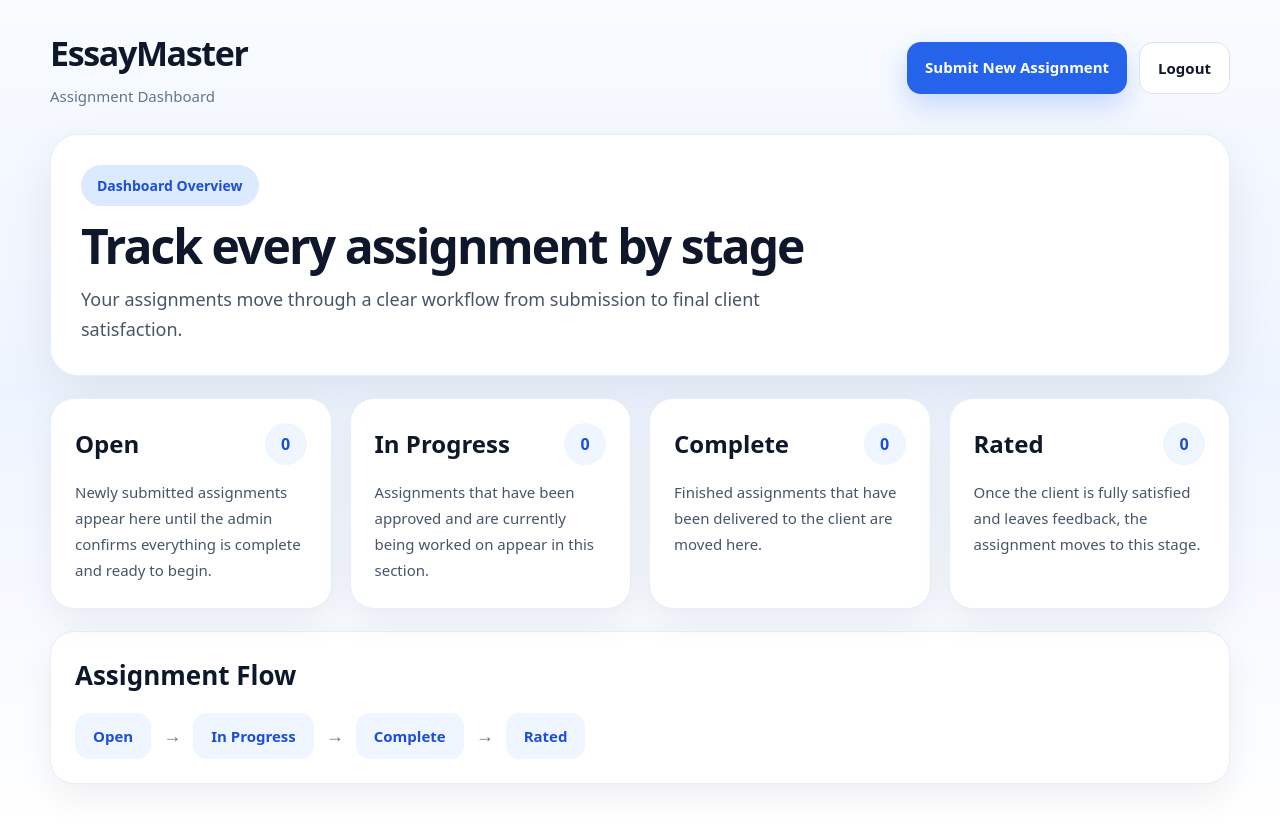
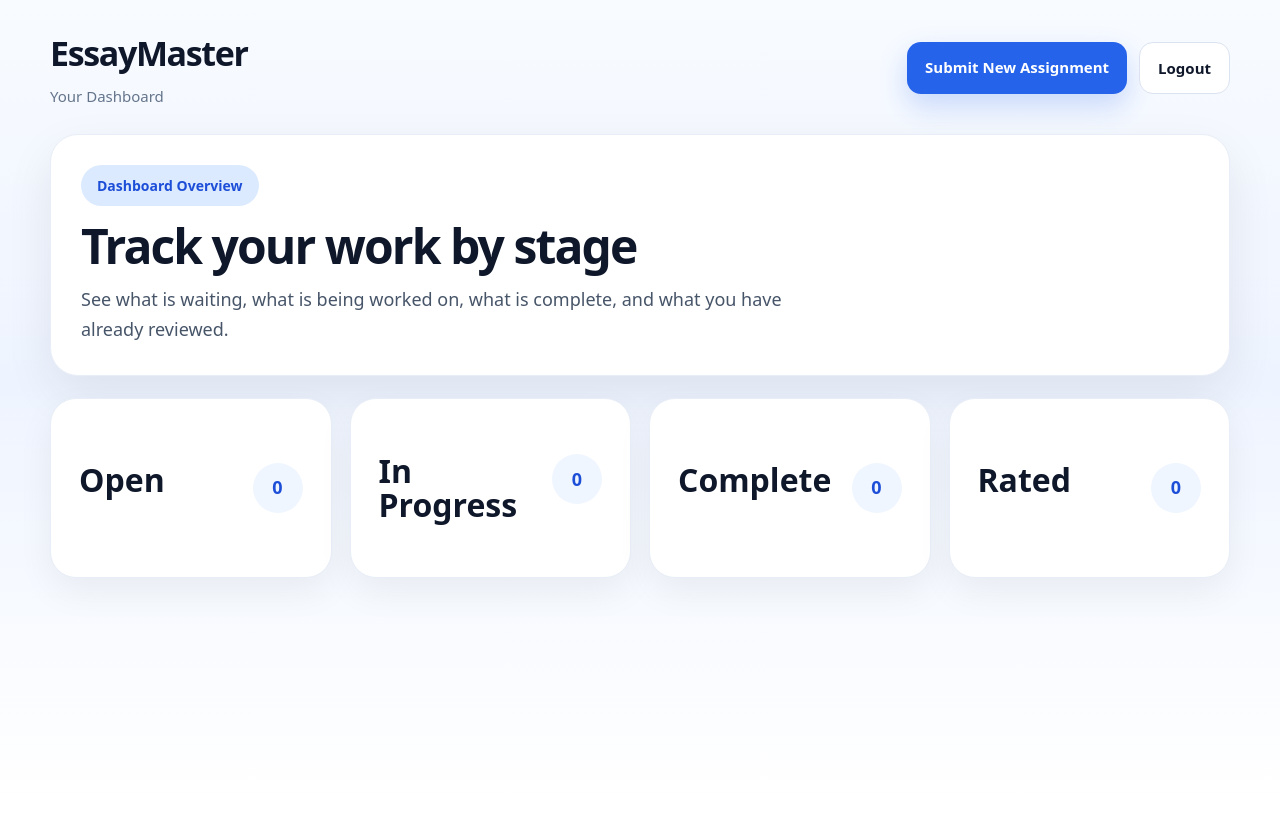
Before and after one commit to Brady294/academic-frontend, a Next.js app: page /dashboard in a window 1280 px wide. After the commit the page ends 800 px from the top, so only its background shows below. Built offline with nearby package versions, Linux system fonts and the light colour scheme; sample sign-in values are in the browser's storage.

Commit message:
Changes to the Dashboard

```diff
--- a/app/dashboard/page.tsx
+++ b/app/dashboard/page.tsx
@@ -10,31 +10,32 @@ type StatusCard = {
 
 export default function DashboardPage() {
   const [mounted, setMounted] = useState(false);
+  const [openTab, setOpenTab] = useState<string | null>(null);
 
   const statusCards: StatusCard[] = [
     {
       title: "Open",
       count: 0,
       description:
-        "Newly submitted assignments appear here until the admin confirms everything is complete and ready to begin.",
+        "Your newly submitted assignments appear here while they are being reviewed before work begins.",
     },
     {
       title: "In Progress",
       count: 0,
       description:
-        "Assignments that have been approved and are currently being worked on appear in this section.",
+        "Assignments that are currently being worked on appear here.",
     },
     {
       title: "Complete",
       count: 0,
       description:
-        "Finished assignments that have been delivered to the client are moved here.",
+        "Finished assignments that have already been delivered to you appear here.",
     },
     {
       title: "Rated",
       count: 0,
       description:
-        "Once the client is fully satisfied and leaves feedback, the assignment moves to this stage.",
+        "Assignments move here after you are fully satisfied and have left your feedback.",
     },
   ];
 
@@ -55,6 +56,10 @@ export default function DashboardPage() {
     window.location.href = "/login";
   }
 
+  function toggleTab(title: string) {
+    setOpenTab((current) => (current === title ? null : title));
+  }
+
   if (!mounted) {
     return (
       <main style={{ minHeight: "100vh", display: "grid", placeItems: "center" }}>
@@ -71,7 +76,7 @@ export default function DashboardPage() {
             <a href="/" className="brand">
               EssayMaster
             </a>
-            <p className="subtext">Assignment Dashboard</p>
+            <p className="subtext">Your Dashboard</p>
           </div>
 
           <div className="header-actions">
@@ -86,36 +91,33 @@ export default function DashboardPage() {
 
         <section className="intro-card">
           <div className="intro-badge">Dashboard Overview</div>
-          <h1 className="intro-title">Track every assignment by stage</h1>
+          <h1 className="intro-title">Track your work by stage</h1>
           <p className="intro-text">
-            Your assignments move through a clear workflow from submission to
-            final client satisfaction.
+            See what is waiting, what is being worked on, what is complete, and
+            what you have already reviewed.
           </p>
         </section>
 
         <section className="status-grid">
-          {statusCards.map((card) => (
-            <div className="status-card" key={card.title}>
-              <div className="status-top">
-                <h2>{card.title}</h2>
-                <span className="status-count">{card.count}</span>
-              </div>
-              <p>{card.description}</p>
-            </div>
-          ))}
-        </section>
+          {statusCards.map((card) => {
+            const isOpen = openTab === card.title;
 
-        <section className="workflow-card">
-          <h2 className="workflow-title">Assignment Flow</h2>
-          <div className="workflow-steps">
-            <div className="workflow-step">Open</div>
-            <div className="workflow-arrow">→</div>
-            <div className="workflow-step">In Progress</div>
-            <div className="workflow-arrow">→</div>
-            <div className="workflow-step">Complete</div>
-            <div className="workflow-arrow">→</div>
-            <div className="workflow-step">Rated</div>
-          </div>
+            return (
+              <button
+                key={card.title}
+                type="button"
+                className={`status-card ${isOpen ? "active" : ""}`}
+                onClick={() => toggleTab(card.title)}
+              >
+                <div className="status-main">
+                  <h2>{card.title}</h2>
+                  <span className="status-count">{card.count}</span>
+                </div>
+
+                {isOpen ? <p className="status-description">{card.description}</p> : null}
+              </button>
+            );
+          })}
         </section>
       </div>
 
@@ -228,86 +230,64 @@ export default function DashboardPage() {
           display: grid;
           grid-template-columns: repeat(4, minmax(0, 1fr));
           gap: 18px;
-          margin-bottom: 22px;
         }
 
         .status-card {
+          width: 100%;
+          text-align: left;
           background: #ffffff;
           border: 1px solid #e8eef7;
-          border-radius: 24px;
-          padding: 24px;
+          border-radius: 26px;
+          padding: 28px;
           box-shadow: 0 14px 36px rgba(15, 23, 42, 0.06);
+          cursor: pointer;
+          transition: transform 0.18s ease, box-shadow 0.18s ease, border-color 0.18s ease;
+          min-height: 180px;
         }
 
-        .status-top {
+        .status-card:hover {
+          transform: translateY(-2px);
+          box-shadow: 0 18px 40px rgba(15, 23, 42, 0.1);
+        }
+
+        .status-card.active {
+          border-color: #bfdbfe;
+          box-shadow: 0 20px 42px rgba(37, 99, 235, 0.12);
+        }
+
+        .status-main {
           display: flex;
           justify-content: space-between;
-          align-items: center;
-          gap: 12px;
-          margin-bottom: 14px;
+          align-items: flex-start;
+          gap: 14px;
         }
 
-        .status-top h2 {
+        .status-main h2 {
           margin: 0;
-          font-size: 24px;
+          font-size: 32px;
           font-weight: 900;
           color: #0f172a;
+          line-height: 1.05;
         }
 
         .status-count {
-          min-width: 42px;
-          height: 42px;
+          min-width: 50px;
+          height: 50px;
           display: grid;
           place-items: center;
           border-radius: 999px;
           background: #eff6ff;
           color: #1d4ed8;
-          font-size: 16px;
+          font-size: 18px;
           font-weight: 900;
+          flex-shrink: 0;
         }
 
-        .status-card p {
-          margin: 0;
+        .status-description {
+          margin: 18px 0 0;
           color: #475569;
           line-height: 1.75;
-          font-size: 15px;
-        }
-
-        .workflow-card {
-          background: #ffffff;
-          border: 1px solid #e8eef7;
-          border-radius: 24px;
-          padding: 24px;
-          box-shadow: 0 14px 36px rgba(15, 23, 42, 0.06);
-        }
-
-        .workflow-title {
-          margin: 0 0 18px;
-          font-size: 26px;
-          font-weight: 900;
-          color: #0f172a;
-        }
-
-        .workflow-steps {
-          display: flex;
-          flex-wrap: wrap;
-          align-items: center;
-          gap: 12px;
-        }
-
-        .workflow-step {
-          background: #eff6ff;
-          color: #1d4ed8;
-          padding: 12px 18px;
-          border-radius: 14px;
-          font-weight: 800;
-          font-size: 15px;
-        }
-
-        .workflow-arrow {
-          color: #64748b;
-          font-size: 18px;
-          font-weight: 900;
+          font-size: 16px;
         }
 
         @media (max-width: 1100px) {
@@ -330,7 +310,6 @@ export default function DashboardPage() {
           }
 
           .intro-card,
-          .workflow-card,
           .status-card {
             border-radius: 20px;
           }
@@ -352,15 +331,16 @@ export default function DashboardPage() {
           }
 
           .status-card {
-            padding: 20px 16px;
+            padding: 22px 16px;
+            min-height: 140px;
           }
 
-          .workflow-card {
-            padding: 20px 16px;
+          .status-main h2 {
+            font-size: 28px;
           }
 
-          .workflow-title {
-            font-size: 22px;
+          .status-description {
+            font-size: 15px;
           }
         }
       `}</style>
```
